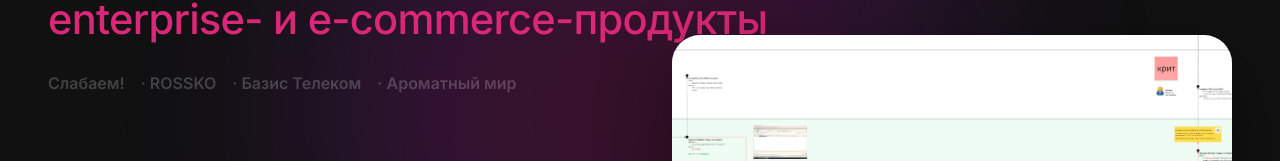
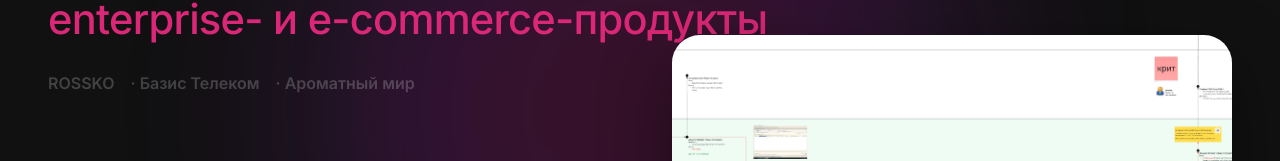
Before and after one commit to rdbrg/product-portfolio, a Next.js app: page / in a window 1280 px wide. Shown: the part 291-452 px from the top of the page. Built offline with nearby package versions, Linux system fonts and the light colour scheme.

Commit message:
Убрал Слабаем из списка компаний на главной

```diff
--- a/src/app/page.tsx
+++ b/src/app/page.tsx
@@ -14,7 +14,7 @@ const content = {
       before: "Я — Вадим Родберг, Senior Product Designer. 7 лет проектирую и развиваю",
       accent: "B2B, enterprise- и e-commerce-продукты",
     },
-    companies: ["Слабаем!", "ROSSKO", "Базис Телеком", "Ароматный мир"],
+    companies: ["ROSSKO", "Базис Телеком", "Ароматный мир"],
     statement: {
       line1Before: "Проектирую",
       line1Accent1: "сложные продукты",
@@ -81,7 +81,7 @@ const content = {
       before: "I’m Vadim Rodberg, a Senior Product Designer. For 7 years, I have designed and developed",
       accent: "B2B, enterprise, and e-commerce products",
     },
-    companies: ["Slabaem!", "ROSSKO", "Bazis Telecom", "Aromatny Mir"],
+    companies: ["ROSSKO", "Bazis Telecom", "Aromatny Mir"],
     statement: {
       line1Before: "I design",
       line1Accent1: "complex products",
```
